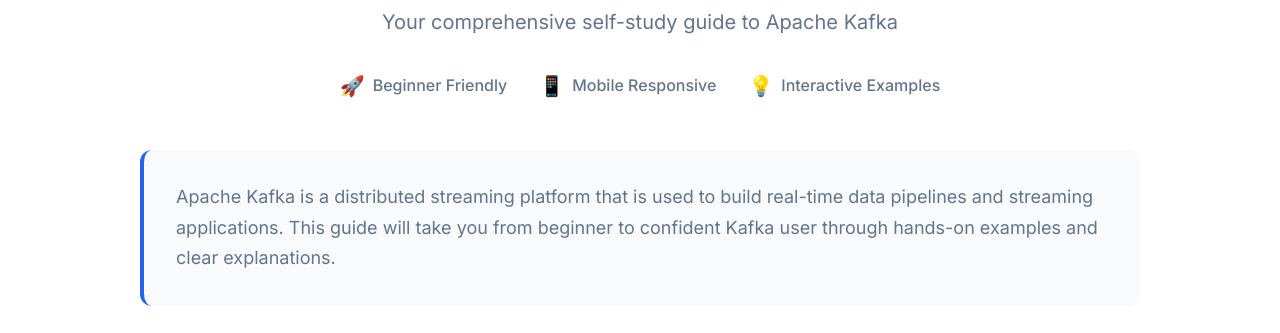
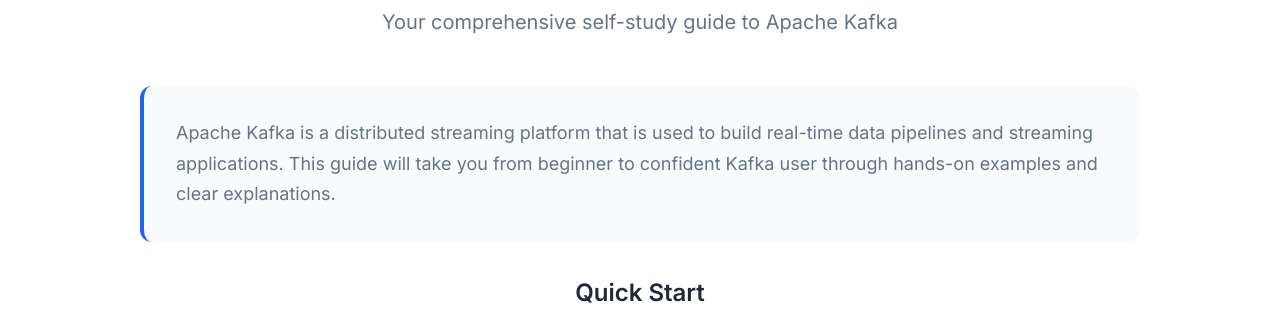
Before and after one commit to Ashwin202/Kafka-book, a plain HTML site: page index.html in a window 1280 px wide. Shown: the part 238-571 px from the top of the page. Drawn offline with Linux system fonts and the light colour scheme.

Commit message:
Removed unwanted content

```diff
--- a/index.html
+++ b/index.html
@@ -70,21 +70,6 @@
                 <div class="hero">
                     <h1>Welcome to Kafka Book</h1>
                     <p class="hero-subtitle">Your comprehensive self-study guide to Apache Kafka</p>
-                    <div class="hero-features">
-                        <div class="feature">
-                            <span class="feature-icon">🚀</span>
-                            <span>Beginner Friendly</span>
-                        </div>
-                        <div class="feature">
-                            <span class="feature-icon">📱</span>
-                            <span>Mobile Responsive</span>
-                        </div>
-                        <div class="feature">
-                            <span class="feature-icon">💡</span>
-                            <span>Interactive Examples</span>
-                        </div>
-                    </div>
-
                     <div class="hero-content">
                         <div class="hero-description">
                             <p>Apache Kafka is a distributed streaming platform that is used to build real-time data pipelines and streaming applications. This guide will take you from beginner to confident Kafka user through hands-on examples and clear explanations.</p>
```
